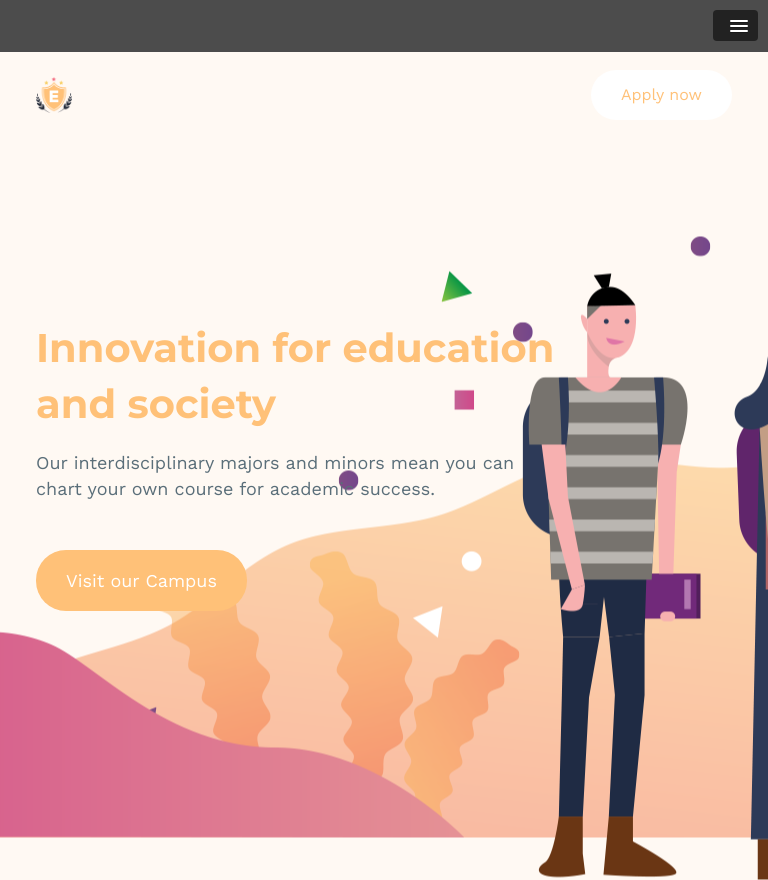
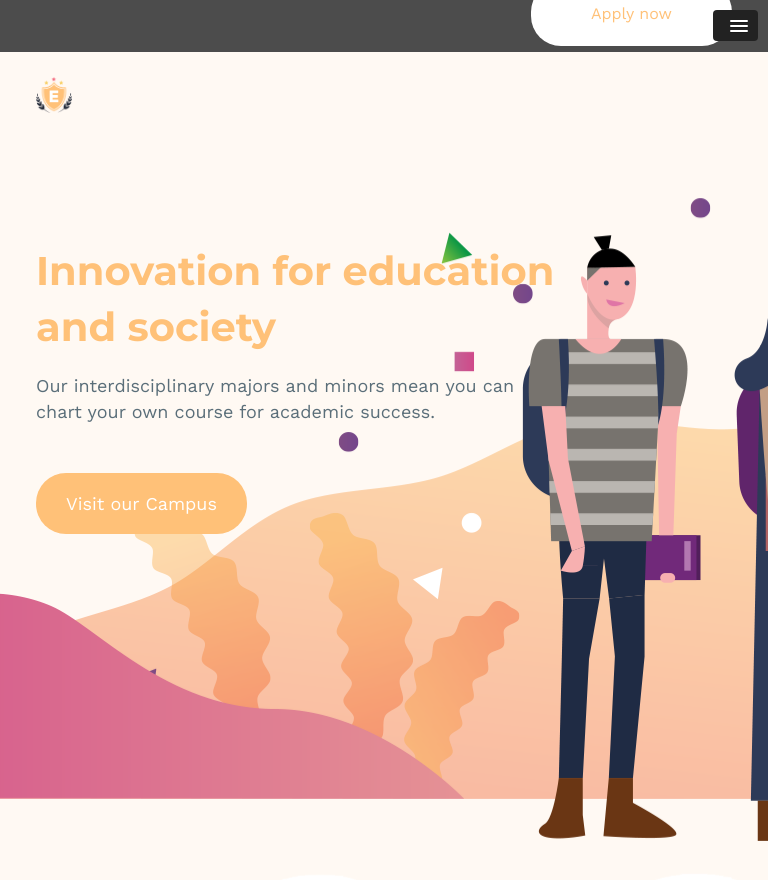
Before and after one commit to Choyan7/Macoxx, a plain HTML site: page index.html in a window 768 px wide. Shown: the top 880 px of the page. Drawn offline with nearby package versions, Linux system fonts and the light colour scheme.

Commit message:
Update responsive.css

```diff
--- a/css/responsive.css
+++ b/css/responsive.css
@@ -50,7 +50,11 @@
         margin-right: 12px;
     }
     .header-area .button a {
-        margin-top: 18px;
+	    margin-top: -70px;
+	    padding: 20px 60px;
+   }
+	.header-area .head h3 {
+	    padding-top: 130px;
     }
     .department {
         margin-top: -60px;
```
